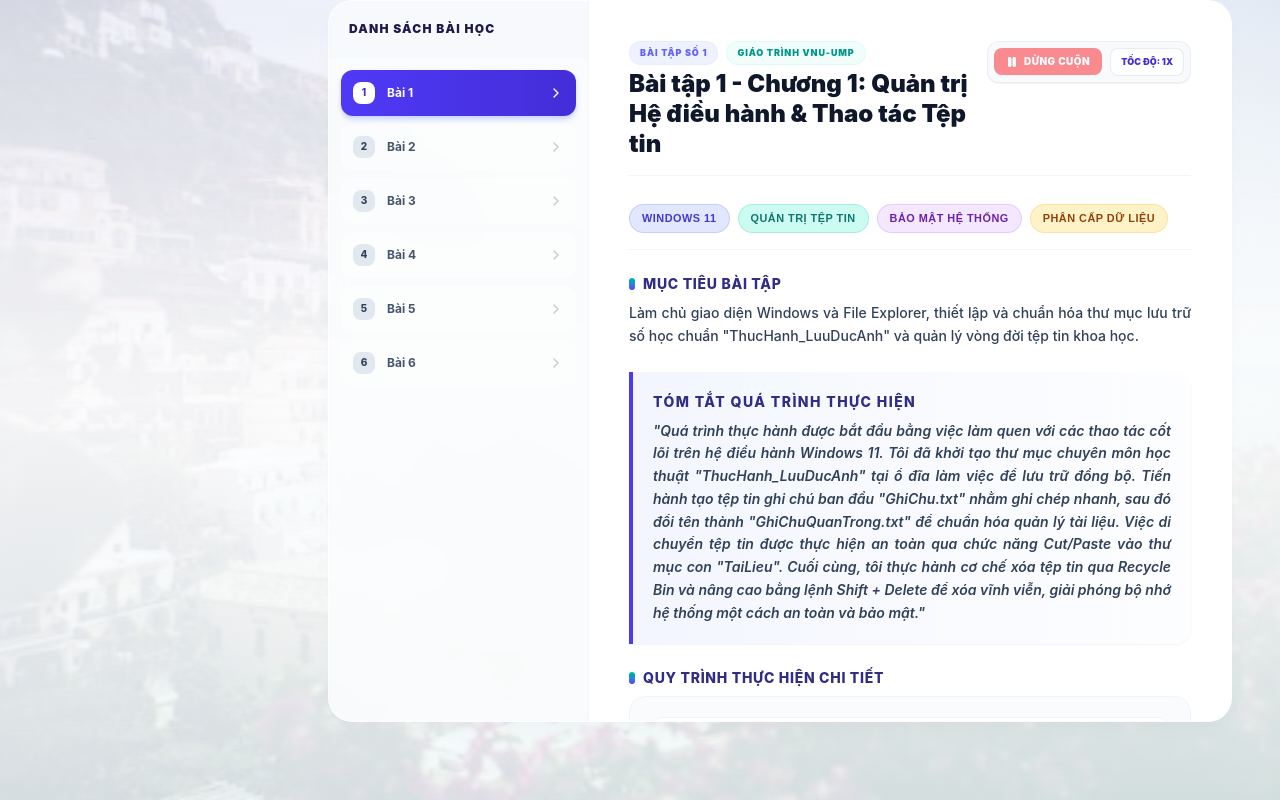
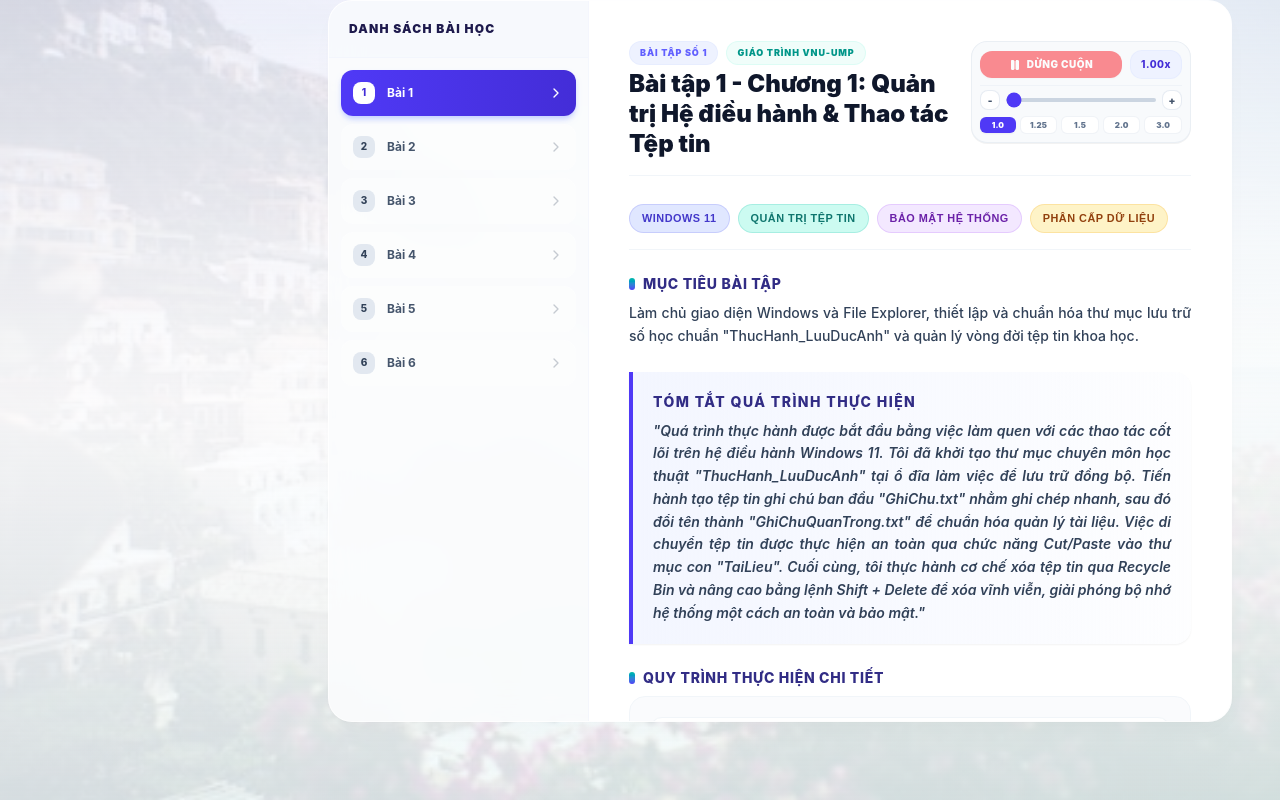
Before and after one commit to DdaaLuu/Portfolio-CV, a React (Vite) app: page / in a window 1280 px wide. Both pictures are taken after a click on the button "Chế độ Dashboard (Phân tích)". Shown: the part 1543-2343 px from the top of the page. Built offline with nearby package versions, Linux system fonts and the light colour scheme.

Commit message:
feat: add premium scroll speed controls panel with slider and quick pills

```diff
--- a/src/App.tsx
+++ b/src/App.tsx
@@ -56,8 +56,8 @@ function App() {
         return;
       }
 
-      // Speed multiplier
-      const speedMultiplier = autoScrollSpeed === 1 ? 0.025 : autoScrollSpeed === 2 ? 0.05 : 0.08;
+      // Speed multiplier (e.g. 1x, 1.25x, 1.5x, 2x, 3x)
+      const speedMultiplier = autoScrollSpeed * 0.025;
       scrollAccumulator += delta * speedMultiplier;
 
       const targetScroll = Math.floor(scrollAccumulator);
@@ -1196,11 +1196,13 @@ function App() {
                         </h4>
                       </div>
 
-                      {/* Autoscroll Toggle Control */}
-                      <div className="shrink-0 flex items-center gap-2 bg-slate-50 border border-slate-200/60 p-1.5 rounded-xl shadow-2xs self-start sm:self-auto">
+                      {/* Autoscroll Toggle & Speed Control Panel */}
+                      <div className="shrink-0 flex flex-col gap-1.5 bg-slate-50 border border-slate-200/60 p-2 rounded-2xl shadow-2xs self-start sm:self-auto w-full sm:w-[220px]">
+                        {/* Row 1: Play/Pause Button and Current Speed Display */}
+                        <div className="flex items-center justify-between gap-2">
                           <button
                             onClick={() => setAutoScrollActive(!autoScrollActive)}
-                          className={`flex items-center gap-1.5 px-3 py-1.5 rounded-lg text-[9px] sm:text-[10px] font-black uppercase tracking-wider transition-all cursor-pointer active:scale-95 ${
+                            className={`flex items-center justify-center gap-1.5 px-3 py-1.5 rounded-xl text-[9px] sm:text-[10px] font-black uppercase tracking-wider transition-all cursor-pointer active:scale-95 flex-1 ${
                               autoScrollActive
                                 ? 'bg-red-500 text-white shadow-xs animate-pulse'
                                 : 'bg-white hover:bg-slate-100 text-slate-700 border border-slate-200/80'
@@ -1219,16 +1221,57 @@ function App() {
                               </>
                             )}
                           </button>
-
-                        {autoScrollActive && (
+                          <span className="text-[10px] font-extrabold text-indigo-700 bg-indigo-50 border border-indigo-100/50 px-2.5 py-1.5 rounded-xl tracking-wider select-none shrink-0 min-w-[50px] text-center">
+                            {autoScrollSpeed.toFixed(2)}x
+                          </span>
+                        </div>
+
+                        {/* Row 2: Speed Controls - Slider with +/- */}
+                        <div className="flex items-center gap-1.5 pt-1 border-t border-slate-200/40">
                           <button
-                            onClick={() => setAutoScrollSpeed(autoScrollSpeed === 1 ? 2 : autoScrollSpeed === 2 ? 3 : 1)}
-                            className="bg-white hover:bg-slate-100 text-indigo-700 border border-slate-200/80 px-2.5 py-1.5 rounded-lg text-[9px] font-black uppercase transition-all cursor-pointer active:scale-95"
-                            title="Thay đổi tốc độ cuộn"
-                          >
-                            Tốc độ: {autoScrollSpeed === 1 ? '1x' : autoScrollSpeed === 2 ? '1.5x' : '2x'}
+                            onClick={() => setAutoScrollSpeed(prev => Math.max(1, prev - 0.25))}
+                            className="w-5 h-5 rounded-lg bg-white border border-slate-200/80 hover:bg-slate-100 flex items-center justify-center text-[10px] font-black text-slate-600 transition-all cursor-pointer active:scale-90"
+                            title="Giảm tốc độ"
+                          >
+                            -
                           </button>
-                        )}
+                          <input
+                            type="range"
+                            min="1"
+                            max="3"
+                            step="0.25"
+                            value={autoScrollSpeed}
+                            onChange={(e) => setAutoScrollSpeed(parseFloat(e.target.value))}
+                            className="flex-1 h-1 bg-slate-200 rounded-lg appearance-none cursor-pointer accent-indigo-600"
+                            style={{
+                              background: `linear-gradient(to right, #4f46e5 0%, #4f46e5 ${((autoScrollSpeed - 1) / 2) * 100}%, #cbd5e1 ${((autoScrollSpeed - 1) / 2) * 100}%, #cbd5e1 100%)`
+                            }}
+                          />
+                          <button
+                            onClick={() => setAutoScrollSpeed(prev => Math.min(3, prev + 0.25))}
+                            className="w-5 h-5 rounded-lg bg-white border border-slate-200/80 hover:bg-slate-100 flex items-center justify-center text-[10px] font-black text-slate-600 transition-all cursor-pointer active:scale-90"
+                            title="Tăng tốc độ"
+                          >
+                            +
+                          </button>
+                        </div>
+
+                        {/* Row 3: Quick Speed Pills */}
+                        <div className="flex justify-between items-center gap-1">
+                          {[1, 1.25, 1.5, 2, 3].map((val) => (
+                            <button
+                              key={val}
+                              onClick={() => setAutoScrollSpeed(val)}
+                              className={`px-1 rounded-md py-0.5 text-[8px] font-black transition-all cursor-pointer flex-1 text-center ${
+                                autoScrollSpeed === val
+                                  ? 'bg-indigo-600 text-white shadow-xs'
+                                  : 'bg-white hover:bg-slate-100 text-slate-500 border border-slate-200/50'
+                              }`}
+                            >
+                              {val === 1 ? '1.0' : val === 2 ? '2.0' : val === 3 ? '3.0' : val}
+                            </button>
+                          ))}
+                        </div>
                       </div>
                     </div>
 
```
Lines whose indentation alone changed are shown as unchanged.
